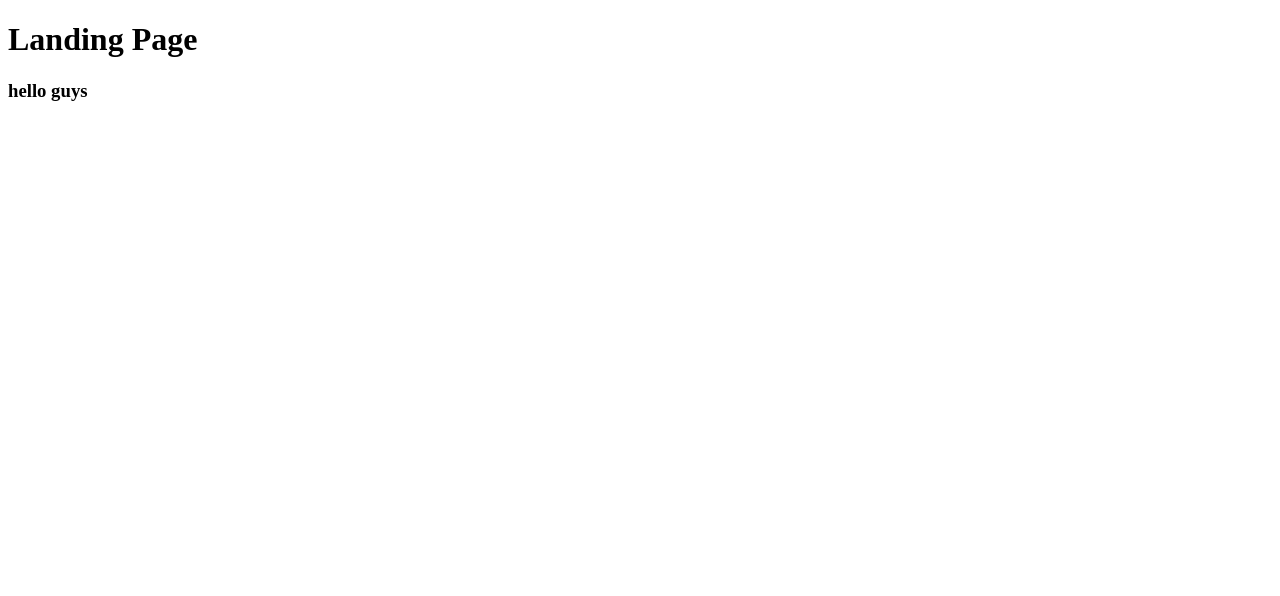
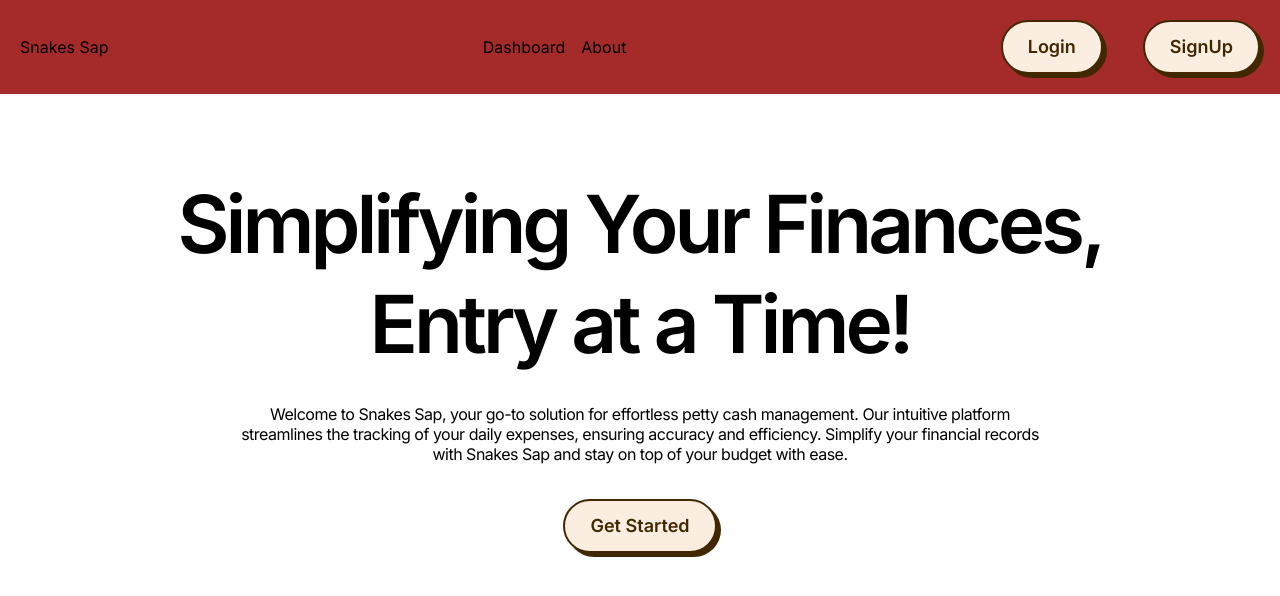
Before and after one commit to lakshdeep-s/snakes-sap, a website: page public/pages/landing.html in a window 1280 px wide. Drawn offline with Linux system fonts and the light colour scheme.

Commit message:
created landing page

```diff
--- a/public/pages/landing.html
+++ b/public/pages/landing.html
@@ -5,11 +5,27 @@
     <meta charset="UTF-8">
     <meta name="viewport" content="width=device-width, initial-scale=1.0">
     <title>Snakes Sap | Your Trusted Expense Tracker</title>
+    <link rel="stylesheet" href="/src/styles/landing.css">
 </head>
 <body>
-    <h1>Landing Page</h1>
-    <h3>
-        hello guys
-    </h3>
+    <nav>
+        <div id="logo"><span>Snakes Sap</span></div>
+        <div id="dashboard-about">
+            <div>Dashboard</div>
+            <div>About</div>
+        </div>
+        <div id="nav-buttons">
+            <div><button class="button-74" role="button">Login</button></div>
+            <div><button class="button-74" role="button">SignUp</button></nav></div>
+        </div>
+    </nav>
+
+    <section id="big-text">Simplifying Your Finances,<br> Entry at a Time!</section>
+    <p>Welcome to Snakes Sap, your go-to solution for effortless petty cash management. Our intuitive platform streamlines the tracking of your daily expenses, ensuring accuracy and efficiency. Simplify your financial records with Snakes Sap and stay on top of your budget with ease.</p>
+    <div id="get_started">
+        <button class="button-74" role="button">Get Started</button>
+    </div>
+
+
 </body>
 </html>
--- a/src/styles/landing.css
+++ b/src/styles/landing.css
@@ -1 +1,85 @@
-@import "./global.css"
+@import "./global.css";
+
+nav{
+    display: flex;
+    padding: 20px;
+    justify-content: space-between;
+    align-items: center;
+    background-color: brown;
+}
+
+#dashboard-about{
+    display: flex;
+    justify-content: space-between;
+    gap: 1rem;
+
+}
+
+#nav-buttons{
+    display: flex;
+    justify-content: space-between;
+    gap: 40px;
+}
+
+
+#big-text{
+    font-size: 5rem;
+    letter-spacing: -4px;
+    text-align: center;
+    align-items: center;
+    margin-top: 80px;
+    font-weight: 600;
+    line-height: 100px;
+
+}
+
+p{
+    max-width: 800px;
+    text-align: center;
+    margin-top: 30px;
+    margin-inline: auto;
+    letter-spacing: -0.5px;
+}
+
+#get_started{
+    display: flex;
+    justify-content: center;
+    align-items: center;
+    text-align: center;
+    margin-top: 35px;
+}
+
+.button-74 {
+  background-color: #fbeee0;
+  border: 2px solid #422800;
+  border-radius: 30px;
+  box-shadow: #422800 4px 4px 0 0;
+  color: #422800;
+  cursor: pointer;
+  display: inline-block;
+  font-weight: 600;
+  font-size: 18px;
+  padding: 0 18px;
+  line-height: 50px;
+  text-align: center;
+  text-decoration: none;
+  user-select: none;
+  -webkit-user-select: none;
+  touch-action: manipulation;
+}
+
+.button-74:hover {
+  background-color: #fff;
+}
+
+.button-74:active {
+  box-shadow: #422800 2px 2px 0 0;
+  transform: translate(2px, 2px);
+}
+
+@media (min-width: 768px) {
+  .button-74 {
+    min-width: 100px;
+    padding: 0 25px;
+  }
+}
```
